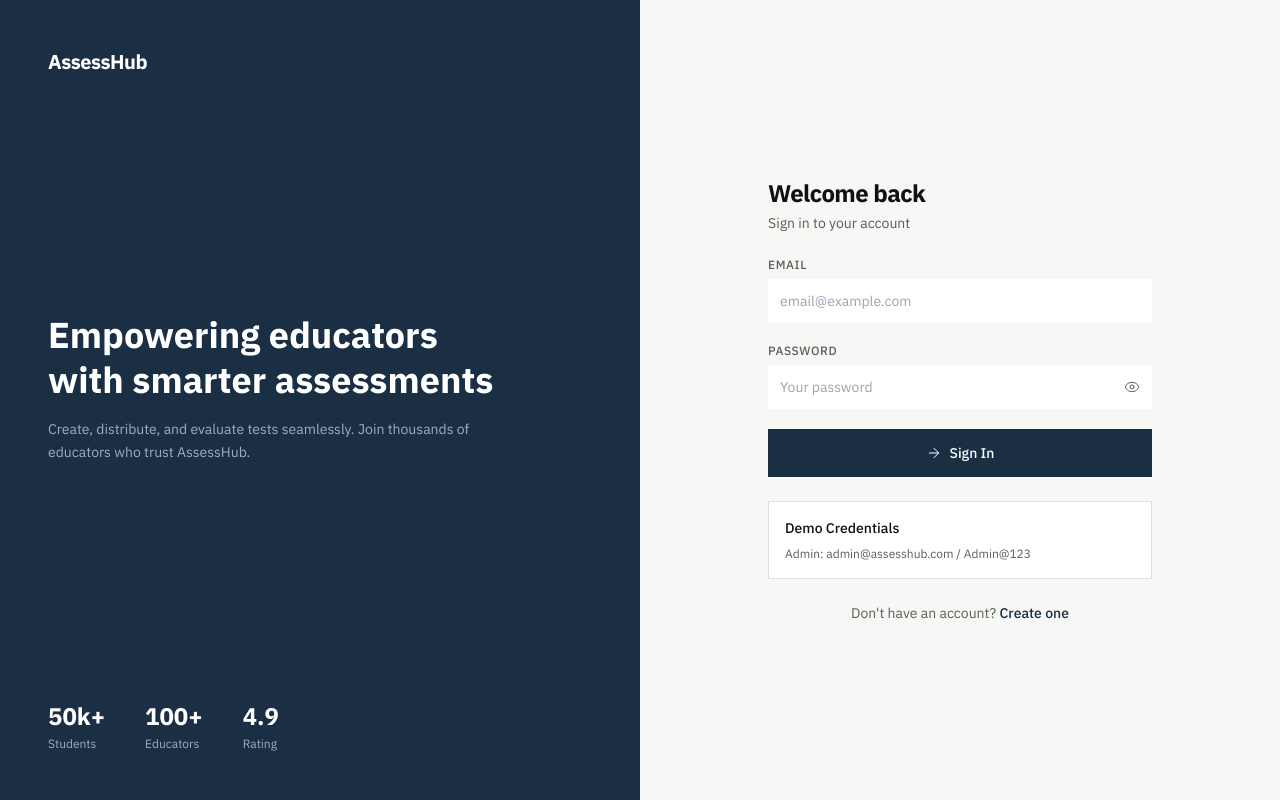
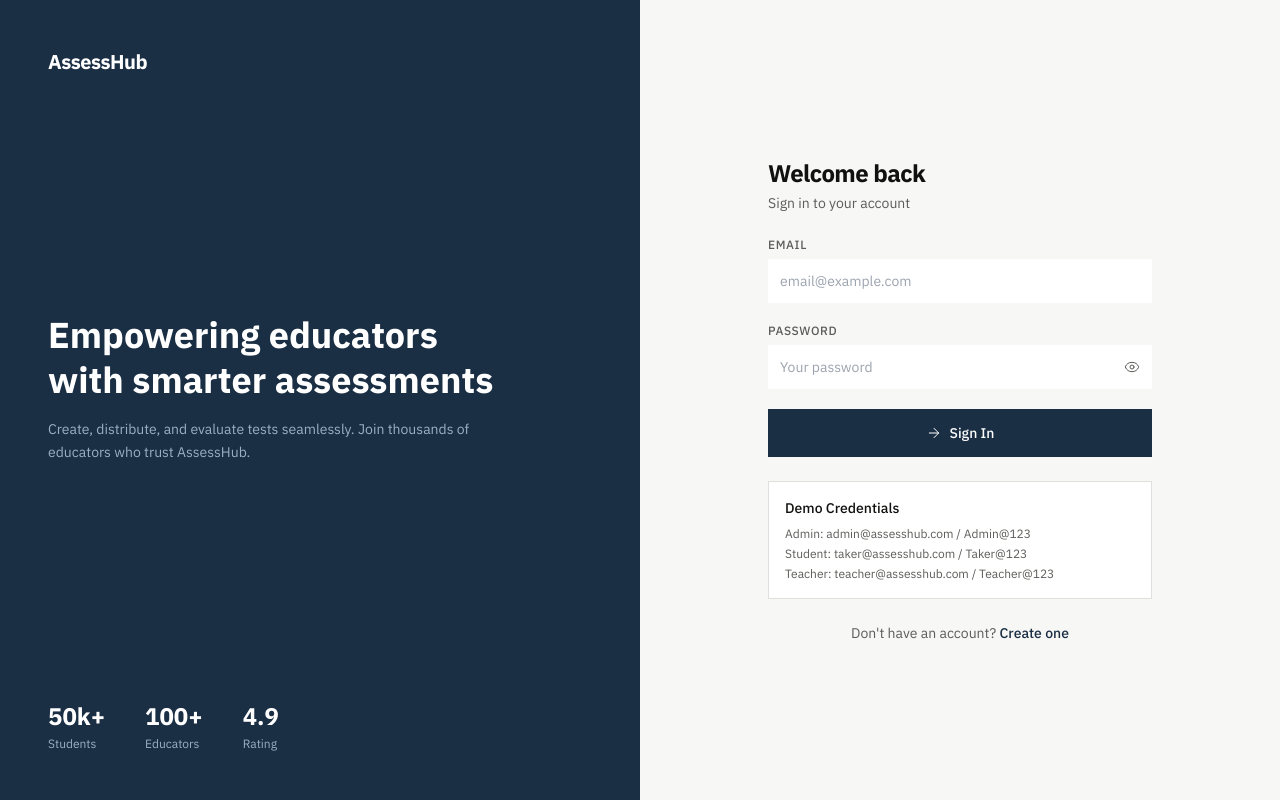
Before and after one commit to S0SP/assesshub, a Next.js app: page /login in a window 1280 px wide. Built offline with nearby package versions, Linux system fonts and the light colour scheme; no server answers.

Commit message:
Update page.tsx

```diff
--- a/app/(auth)/login/page.tsx
+++ b/app/(auth)/login/page.tsx
@@ -100,6 +100,8 @@ export default function LoginPage() {
           <div className="mt-6 p-4 bg-white border border-[#E0DFDB] rounded-sm text-xs text-[#5C5C59] space-y-1">
             <p className="font-medium text-[#111110] text-sm mb-2">Demo Credentials</p>
             <p>Admin: admin@assesshub.com / Admin@123</p>
+            <p>Student: taker@assesshub.com / Taker@123</p>
+            <p>Teacher: teacher@assesshub.com / Teacher@123</p>
           </div>
 
           <p className="mt-6 text-center text-sm text-[#5C5C59]">
```
